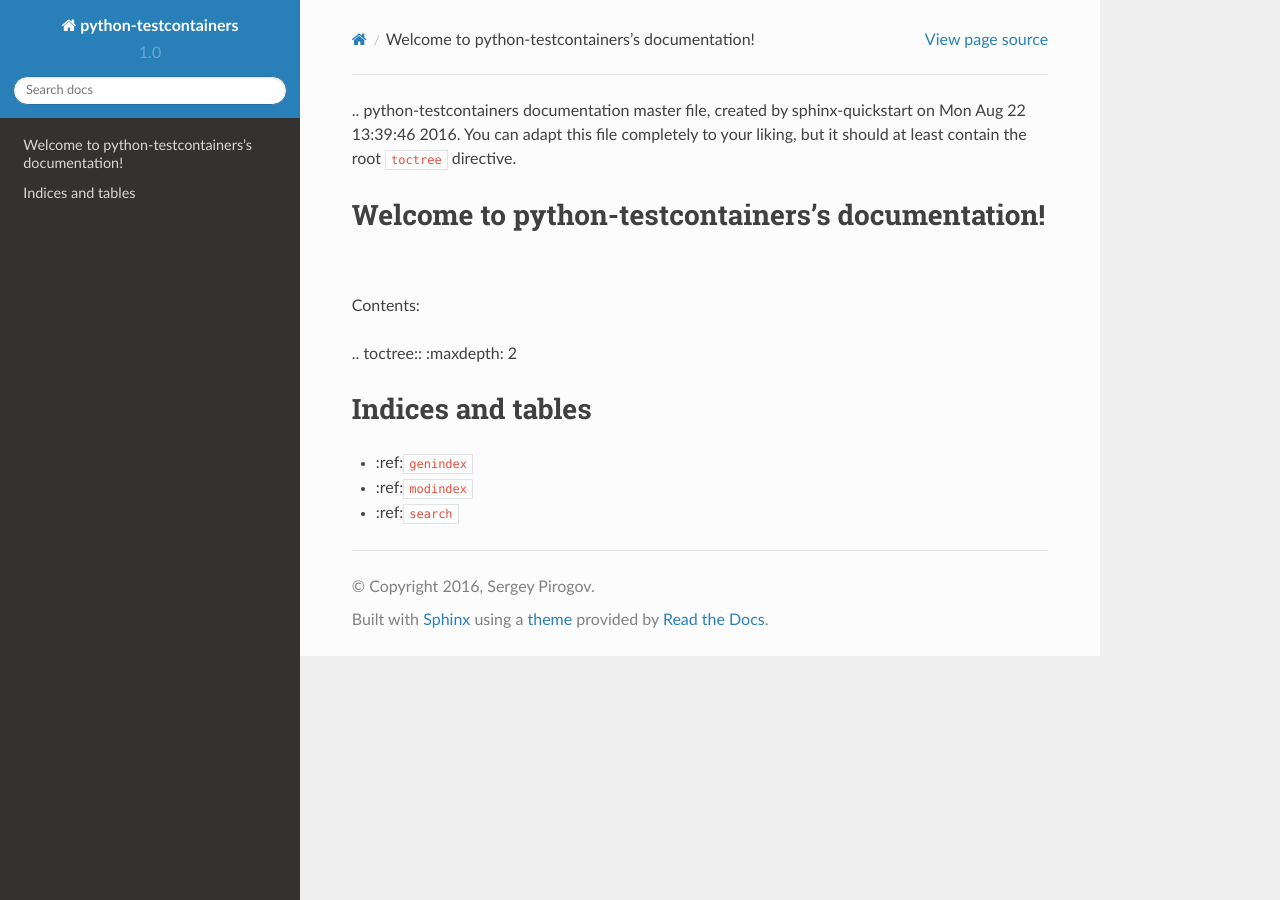
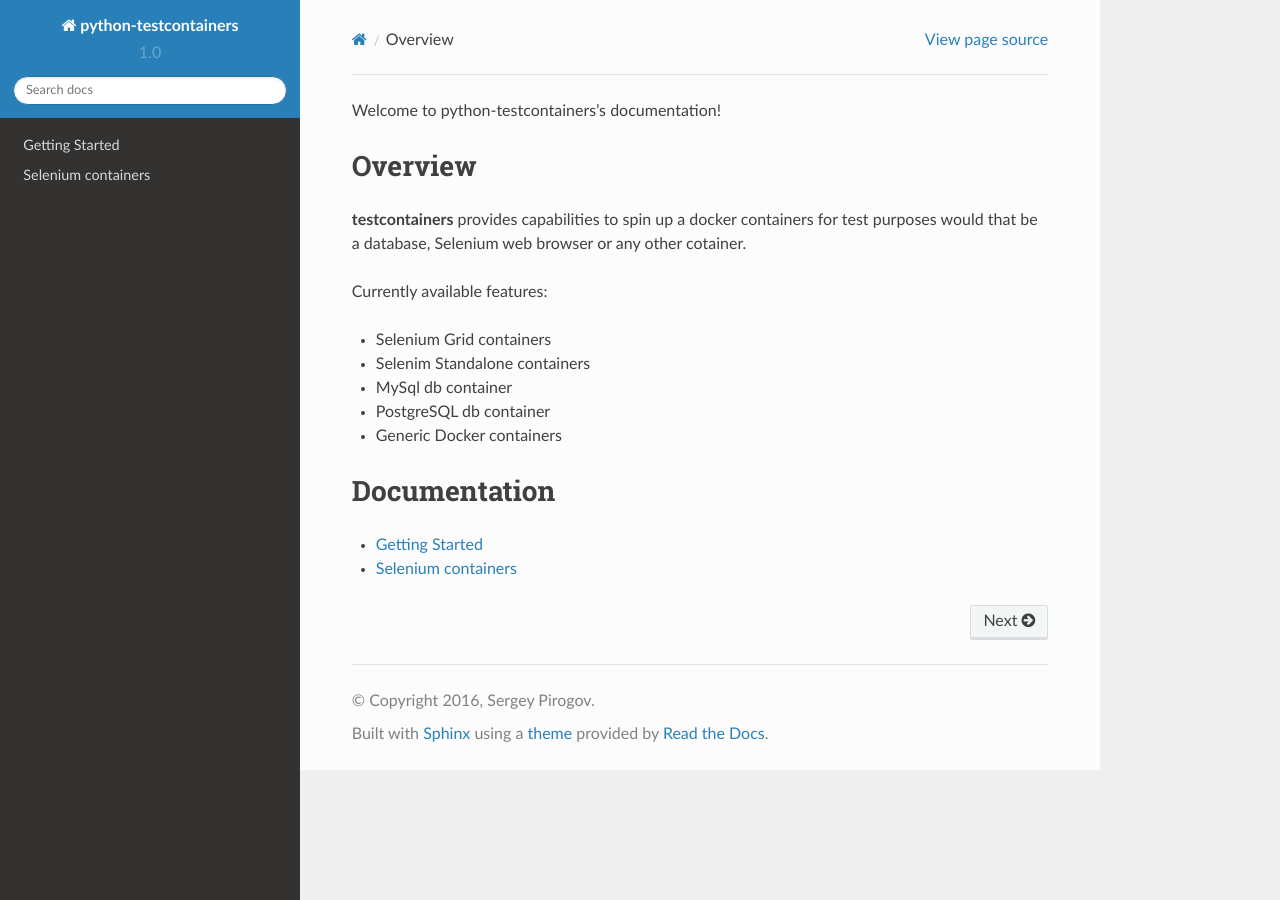
Before and after one commit to testcontainers/testcontainers-python, a Sphinx documentation site: the page built from docs/source/index.rst, in a window 1280 px wide. Built offline with Sphinx 7.4.7 and the Read the Docs theme 2.0.0, drawn with Linux system fonts in a browser that asks for light colours.

Commit message:
docs changed

```diff
--- a/docs/source/conf.py
+++ b/docs/source/conf.py
@@ -51,7 +51,7 @@
 # You can specify multiple suffix as a list of string:
 #
 # source_suffix = ['.rst', '.md']
-source_suffix = '.md'
+source_suffix = '.rst'
 
 # The encoding of source files.
 #
--- a/docs/source/index.md
+++ /dev/null
@@ -1,21 +0,0 @@
-.. python-testcontainers documentation master file, created by
-   sphinx-quickstart on Mon Aug 22 13:39:46 2016.
-   You can adapt this file completely to your liking, but it should at least
-   contain the root `toctree` directive.
-
-Welcome to python-testcontainers's documentation!
-=================================================
-
-Contents:
-
-.. toctree::
-   :maxdepth: 2
-
-
-
-Indices and tables
-==================
-
-* :ref:`genindex`
-* :ref:`modindex`
-* :ref:`search`
--- /dev/null
+++ b/docs/source/index.rst
@@ -0,0 +1,28 @@
+.. python-testcontainers documentation master file, created by
+   sphinx-quickstart on Mon Aug 22 13:39:46 2016.
+   You can adapt this file completely to your liking, but it should at least
+   contain the root `toctree` directive.
+
+Welcome to python-testcontainers's documentation!
+
+Overview
+--------
+
+**testcontainers** provides capabilities to spin up a docker containers for test purposes would that be a database, Selenium web browser or any other cotainer.
+
+Currently available features:
+
+- Selenium Grid containers
+- Selenim Standalone containers
+- MySql db container
+- PostgreSQL db container
+- Generic Docker containers
+
+Documentation
+-------------
+
+.. toctree::
+   :maxdepth: 1
+
+   quick-start
+   selenium
--- /dev/null
+++ b/docs/source/selenium.rst
@@ -0,0 +1,2 @@
+Selenium containers
+===================
```
Also changed, not shown: docs/source/quick-start.rst (added, +23 -0 lines).
